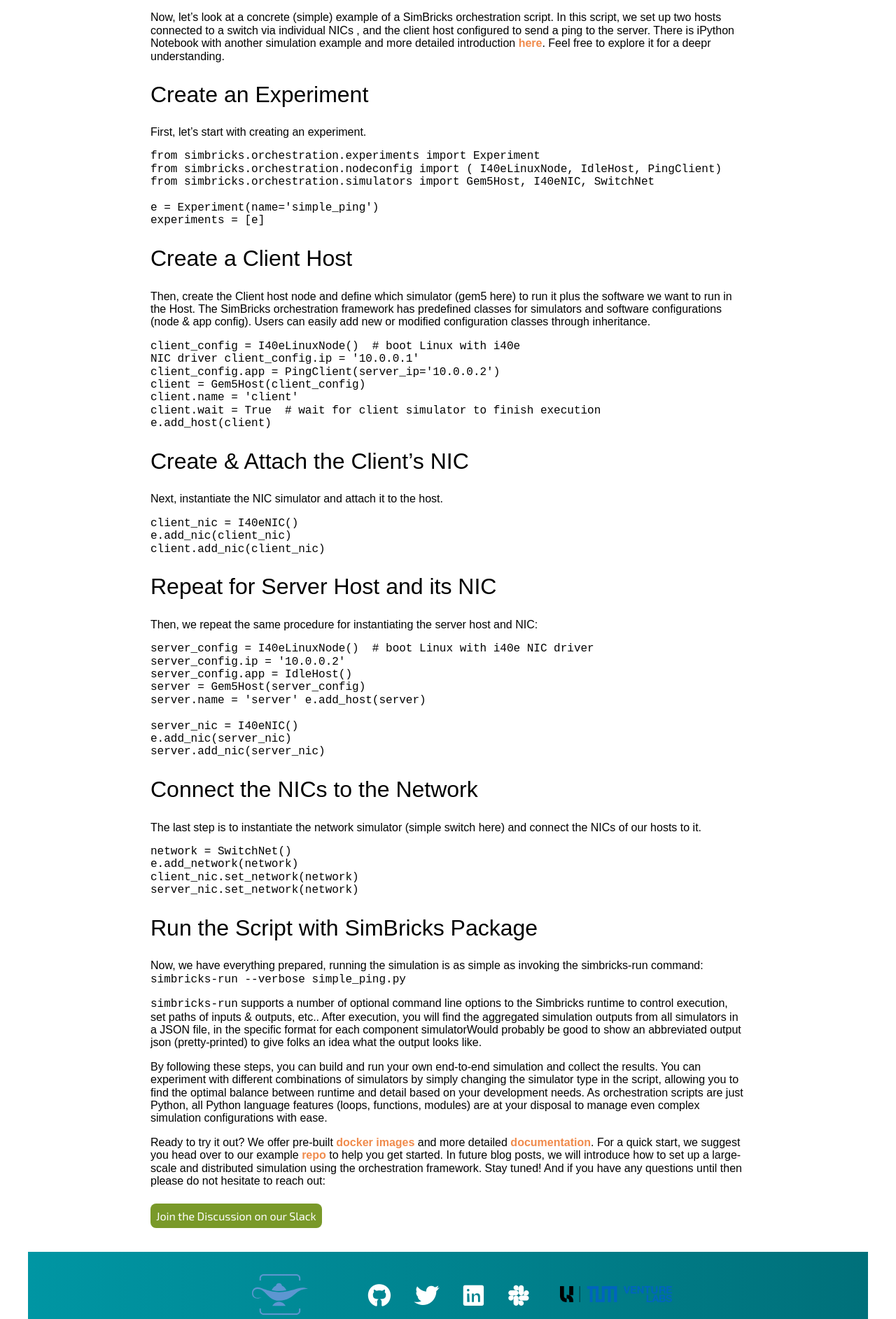
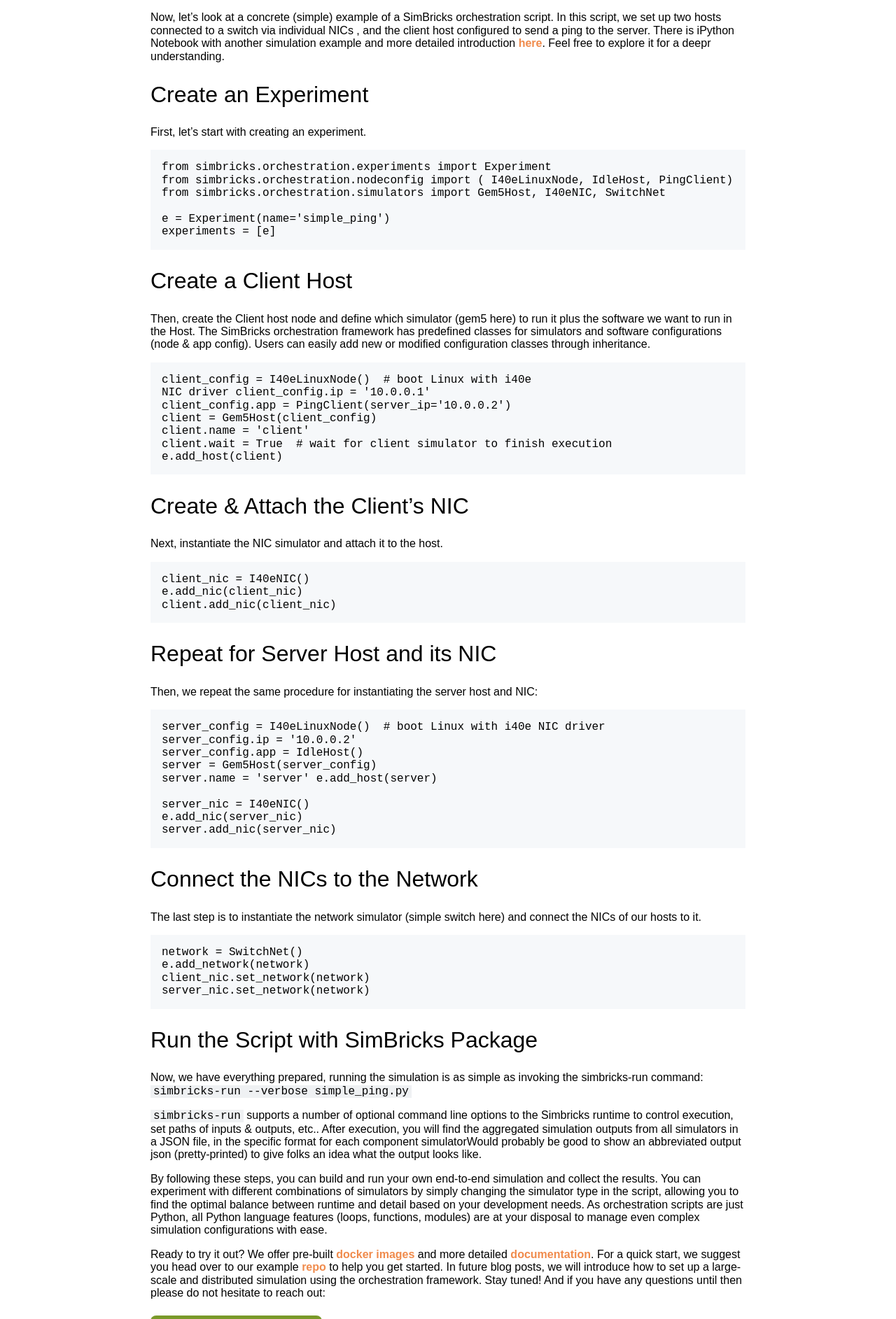
Before and after one commit to simbricks/simbricks.github.io, a Jekyll site: the page built from _posts/2024-07-10-orchestration-framework.md, in a window 1280 px wide. Shown: the part 757-2642 px from the top of the page at 70% size. Built offline with Jekyll 4.4.1, drawn with Linux system fonts in a browser that asks for light colours; some web fonts are replaced.

Commit message:
blog.scss: add styling for inline code and code blogs
The colors are just ripped off GitHub :)

```diff
--- a/_sass/blog.scss
+++ b/_sass/blog.scss
@@ -96,6 +96,18 @@ article.blog-post {
     }
   }
 
+  pre.highlight {
+    background-color: #f6f8fa;
+    padding: 16px;
+  }
+
+  p {
+    code {
+      background-color: #afb8c133;
+      padding: 0px 4px;
+    }
+  }
+
   div.call-to-action {
     margin-top: 2rem;
     a {
```
